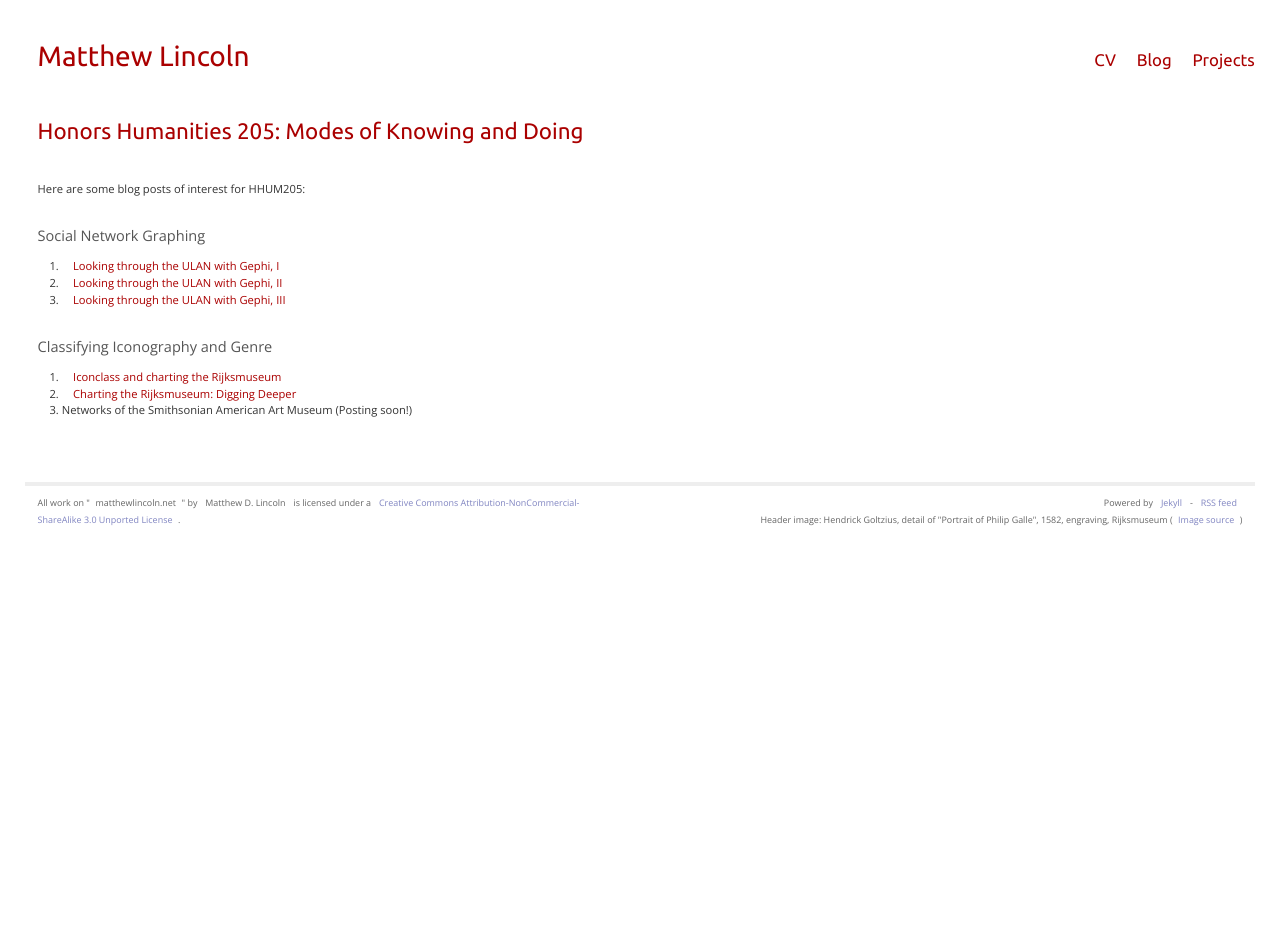
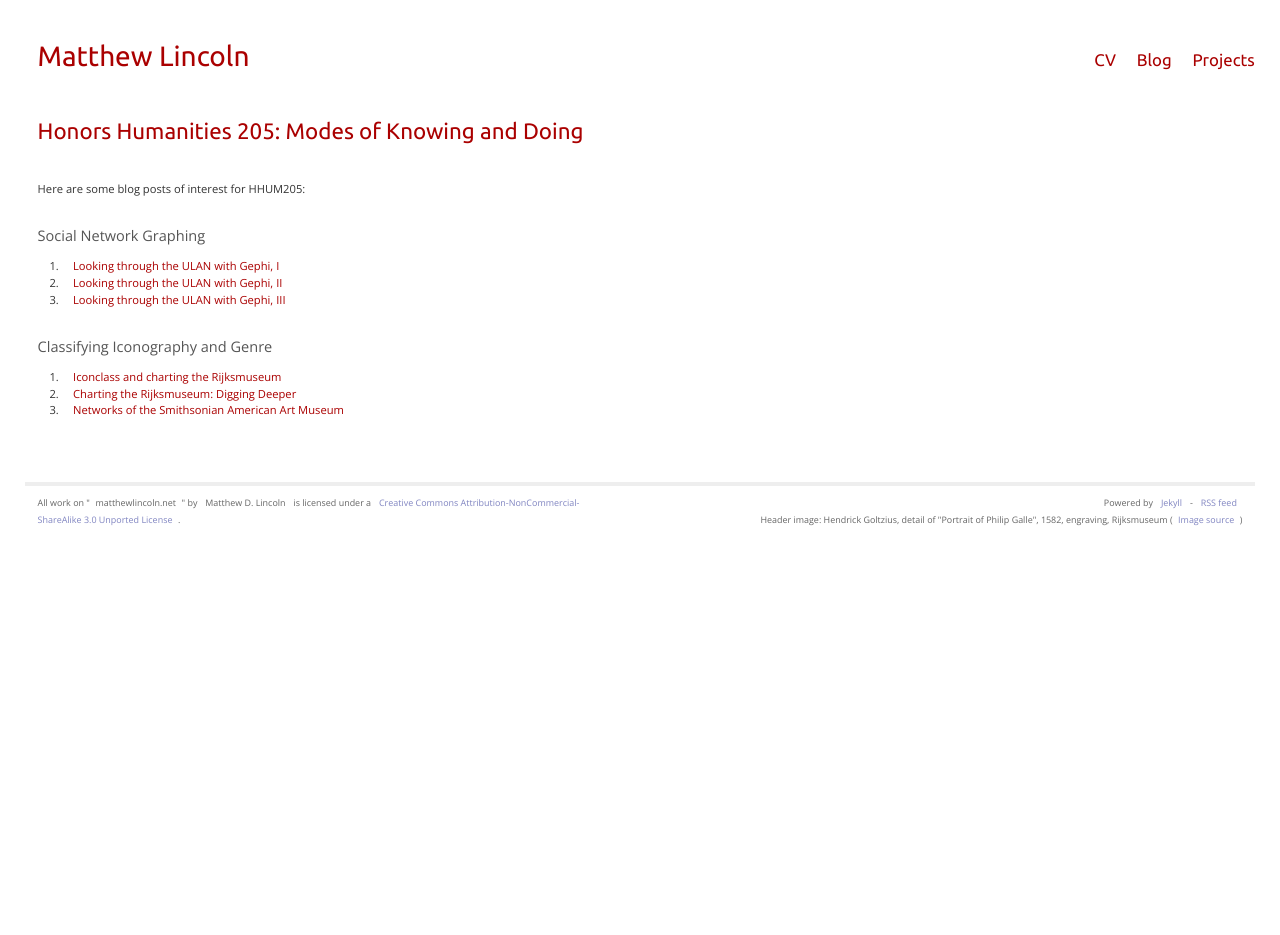
Before and after one commit to mdlincoln/mdlincoln.github.io, a Jekyll site: the page built from hhum205.md, in a window 1280 px wide. Built offline with Jekyll 4.4.1, drawn with Linux system fonts in a browser that asks for light colours.

```diff
--- a/hhum205.md
+++ b/hhum205.md
@@ -19,4 +19,4 @@ Here are some blog posts of interest for HHUM205:
 
 4. [Iconclass and charting the Rijksmuseum](/2013/09/18/iconclass-and-charting-the-rijksmuseum.html)
 5. [Charting the Rijksmuseum: Digging Deeper](/2013/10/04/charting-the-rijksmuseum-digging-deeper.html)
-6. Networks of the Smithsonian American Art Museum (Posting soon!)
+6. [Networks of the Smithsonian American Art Museum](/2013/11/12/networks-of-the-smithsonian-american-art-museum.html)
```
Also changed, not shown: index.md (+1 -1 lines).
